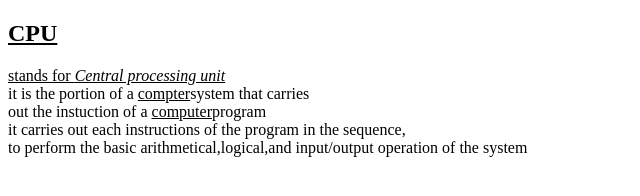
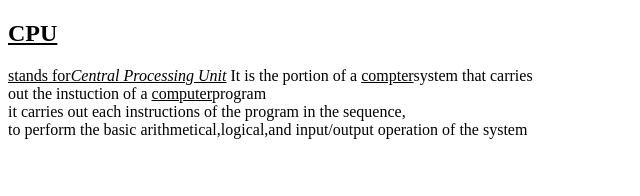
Before and after one commit to iamneo-production/febfecbeeeacedeadaeccdfffebaeceaec, a plain HTML site: page public/index.html in a window 1280 px wide. Shown: the whole page, without its empty margins (0-640 px from the left). Drawn offline with Linux system fonts and the light colour scheme.

Commit message:
Backup Commit

```diff
--- a/public/index.html
+++ b/public/index.html
@@ -2,8 +2,8 @@
 <html lang="en">
 <head>
 
-    <p><u><h2>CPU</h2>stands for <i>Central processing unit</i></u><br>
-    it is the portion of a <u>compter</u>system that carries<br>
+    <p><u><h2>CPU</h2>stands for<i>Central Processing Unit</i></u>
+    It is the portion of a <u>compter</u>system that carries<br>
     out the instuction of a <u>computer</u>program<br>
     it carries out each instructions of the program in the sequence,<br>
     to perform the basic arithmetical,logical,and input/output operation of the system <br>
```
